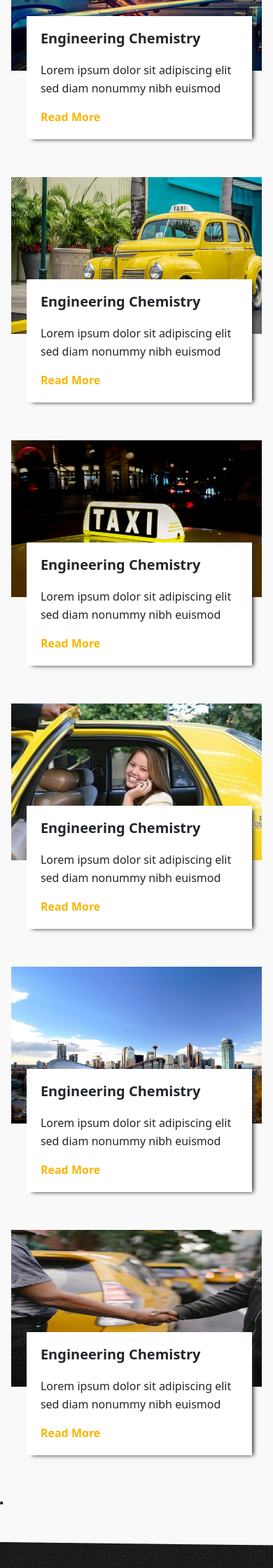
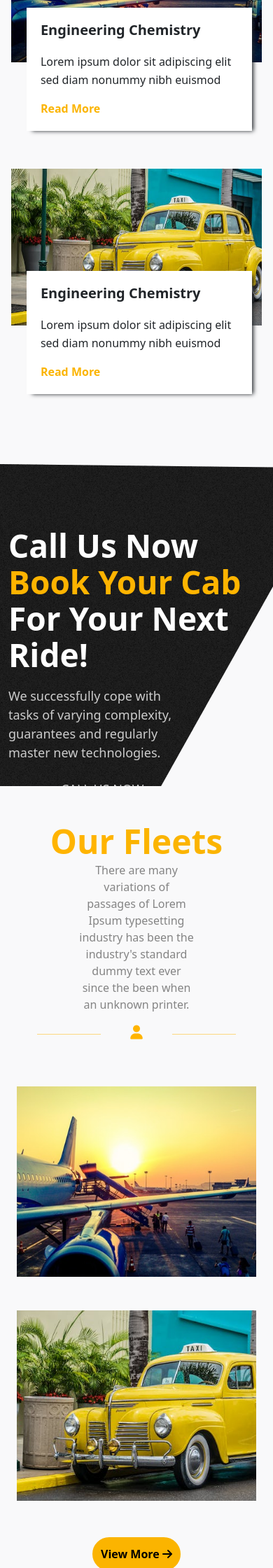
Before and after one commit to Binu-Tamang/flaming-cab, a PHP site: page / in a window 390 px wide. Shown: the part 1760-4000 px from the top of the page at 70% size. Run offline with PHP 8.4, Linux system fonts and the light colour scheme; some libraries are stand-ins or nearby versions.

Commit message:
responsive code

```diff
--- a/assets/css/style.css
+++ b/assets/css/style.css
@@ -112,13 +112,12 @@ section.second-top-header {
   text-align: end;
   display: none;
   z-index: 999;
-  border: 3px solid #fff;
   color: #fff;
 }
-.nav-bar-icons[name="close-outline"] {
+.toggle-nav-icons-js[name="close-outline"] {
   display: none;
 }
-.nav-bar-icons {
+.toggle-nav-icons-js {
   width: 3rem;
   height: 3rem;
 }
@@ -130,6 +129,8 @@ section.second-top-header {
 @media (max-width: 62em) {
   .mobile-nav-btn {
     display: inline-block;
+    position:relative;
+    z-index: 3;
   }
 
   .second-top-header-logo img {
@@ -188,12 +189,12 @@ section.second-top-header {
     align-items: center;
   }
 
-  .active .mobile-nav-btn .nav-bar-icons[name="close-outline"] {
+  .active .mobile-nav-btn .toggle-nav-icons-js[name="close-outline"] {
     display: block;
     outline: none;
   }
 
-  .active .mobile-nav-btn .nav-bar-icons[name="menu-outline"] {
+  .active .mobile-nav-btn .toggle-nav-icons-js[name="menu-outline"] {
     display: none;
     outline: none;
   }
@@ -502,7 +503,7 @@ button.nav-link {
   height: 100%;
 }
 .welcome-image-container::before {
-  content: '';
+  content: "";
   height: 100%;
   width: 100%;
   border: 3px solid #fbb400;
@@ -591,11 +592,47 @@ img.img-fluid.service-img {
   top: 57px;
   right: -18px;
 }
-/* ======responsive of our services====== */
-@media (max-width: 62em){
-.section.main-our-services{
+.services-respo.text-center {
+  display: none;
+}
 
+
+/* =================responsive of services part starts============ */
+@media (max-width: 62em) {
+button.services-respo-btn {
+  border: none;
 }
+button.serives-respo-btn a {
+  color: #000;
+  text-decoration: none;
+}
+.services-respo button {
+  background: #fbb400;
+  border: 2px solid #fbb400;
+  border-radius: 25px;
+  padding: 10px;
+  font-weight: 600;
+}
+.services-respo-btn a {
+  color: #000;
+  text-decoration: none;
+}
+
+.services-respo button:hover {
+  background: transparent;
+  border: 2px solid;
+  transition: 0.3s ease;
+}
+.services-respo-btn a:hover {
+  color: #000;
+}
+  .services-respo {
+    text-align: center;
+    border: none;
+  }
+  .service-img-intro-container.services2 {
+    display: none;
+  }
 }
 /*------------------------------------our services css ends----------------------------------------------*/
 
@@ -714,20 +751,40 @@ section.our-fleets {
   height: 18rem;
   padding: 8px;
 }
-button.fleets-respo-btn {
-  border: none;
+/* =================responsive of fleets part starts============ */
+@media (max-width: 62em) {
+
+.fleets-respo button {
+  background: #fbb400;
+  border: 2px solid #fbb400;
+  border-radius: 25px;
+  padding: 10px;
+  font-weight: 600;
 }
-@media (max-width: 62em){
-  .fleets-respo button::before{
-    content: 'View More';
-background: #fbb400;
-border: 2px solid #fbb400;
-border-radius: 25px;
-padding: 10px;
+.fleets-respo-btn a {
+  color: #000;
+  text-decoration: none;
+}
+.fleets-respo button:hover {
+  background: transparent;
+  border: 2px solid;
+  transition: 0.3s ease;
+}
+
+.fleets-respo-btn a:hover {
+  color: #000;
+}
+.fleets-respo {
+  text-align: center;
+}
+  .fleets-respo {
+    text-align: center;
+    border: none;
+    margin-top: -100px;
   }
-  .fleets-respo{
-text-align: center;
-border: none;
+
+  .fleets2 {
+    display: none;
   }
 }
 /*--------------------------------------------our fleets part css ends --------------------------*/
@@ -1015,7 +1072,6 @@ i.far.fa-heart {
 }
 
 .footer-boxes.fbox-2 li {
-  border-bottom: 1px dashed rgba(102, 102, 102, 0.3);
   padding-bottom: 3px;
 }
 /*========================footer css ends======================*/
@@ -1039,8 +1095,8 @@ section.banner-about-us {
 /* ----banner about us css ends---- */
 
 /* ----why choose us css start---- */
-.banner-about-us-2::before {
-  content: '';
+/* .banner-about-us-2::before {
+  content: "";
   height: 250px;
   background: rgb(13 110 253 / 34%);
   position: absolute;
@@ -1048,7 +1104,7 @@ section.banner-about-us {
   top: 0;
   left: 0;
   width: 100%;
-}
+} */
 .why-choose-us-2 {
   background: #fbb400c2;
   height: 350px;
--- a/assets/js/custom.js
+++ b/assets/js/custom.js
@@ -7,6 +7,8 @@ $(document).ready(function () {
     },
   });
 });
+// up popup js
+
 function setEqualTabPaneHeight() {
   // Get all the tab panes
   var tabPanes = document.querySelectorAll('.flames-content-nav-tab .tab-pane');
--- a/inc/css.php
+++ b/inc/css.php
@@ -1,3 +1,4 @@
+
 <!-- Fontawesome cdn -->
 <link rel="stylesheet" href="https://cdnjs.cloudflare.com/ajax/libs/font-awesome/6.4.0/css/all.min.css" />
 
--- a/inc/footer.php
+++ b/inc/footer.php
@@ -36,7 +36,8 @@
 							<div class="footer-logo">
 								<img src="assets/img/logo.png">
 							</div>
-						<p>Auto Care ipsum dolor sit amet, consectetuer adipiscing elit, sed diam nonummy nibh euismod
+							<p>Auto Care ipsum dolor sit amet, consectetuer adipiscing elit, sed diam nonummy nibh
+								euismod
 								tincidunt ut laoreet dolore agna aliquam erat.</p>
 							<div class="footer-logo-ul">
 								<ul>
@@ -51,14 +52,22 @@
 					<div class="col-md-4 col-lg-4 12">
 						<div class="footer-boxes fbox-2">
 							<h3>Quick Menu</h3>
+							<div class="row">
+								<div class="col-md-6">
 									<ul>
 										<li><a href="#">HOME</a></li>
 										<li><a href="#">ABOUT US</a></li>
 										<li><a href="#">SERVICE</a></li>
+									</ul>
+								</div>
+								<div class="col-md-6">
+									<ul>
 										<li><a href="#">FLEET</a></li>
 										<li><a href="#">BLOG</a></li>
 										<li><a href="#">CONTACT</a></li>
 									</ul>
+								</div>
+							</div>
 						</div>
 					</div>
 					<div class="col-md-4 col-lg-4 12">
@@ -68,9 +77,8 @@
 								<ul>
 									<li><i class="bi bi-geo-alt-fill"></i><strong>address</strong> Airdrie, AB, Canada,
 										Alberta </li>
-								<li><i class="ti-mobile"></i><strong>phone</strong>403-948-2002/403-809-5353 (24/7
-									Support Line)</li>
-								<li><i class="ti-printer"></i><strong>FAX</strong>(123) 123-4567</li>
+									<li><i class="ti-mobile"></i><strong>phone</strong>403-809-5353</li>
+									<li><i class="ti-printer"></i><strong></strong>403-948-2002 (24/24 Support Line)</li>
 								</ul>
 							</div>
 						</div>
--- a/inc/header.php
+++ b/inc/header.php
@@ -49,8 +49,8 @@
 					</ul>
 				</div>
 				<div class="mobile-nav-btn ">
-					<ion-icon name="menu-outline" class="nav-bar-icons"></ion-icon>
-					<ion-icon name="close-outline" class="nav-bar-icons"></ion-icon>
+					<i class="toggle-nav-icons-js fa fa-2x  fas fa-bars " name="menu-outline"></i>
+					<i class="toggle-nav-icons-js fa fa-2x fa-close" name="close-outline"></i>
 				</div>
 			</div>
 		</div>
--- a/inc/js.php
+++ b/inc/js.php
@@ -1,3 +1,4 @@
+
 <!-- js of bootstrap -->
 <script src="https://cdn.jsdelivr.net/npm/bootstrap@5.3.0/dist/js/bootstrap.bundle.min.js"
     integrity="sha384-geWF76RCwLtnZ8qwWowPQNguL3RmwHVBC9FhGdlKrxdiJJigb/j/68SIy3Te4Bkz" crossorigin="anonymous">
@@ -7,6 +8,10 @@
 <!-- jQuery 1.7.2+ or Zepto.js 1.0+ -->
 <script src="//ajax.googleapis.com/ajax/libs/jquery/1.9.1/jquery.min.js"></script>
 <!-- magnific popup js-->
-<script  src="assets/js/magnific-popup.js"></script>
+<script src="assets/js/magnific-popup.js"></script>
+
 <!-- custom js -->
-<script  src="assets/js/custom.js"></script>
+<script src="assets/js/custom.js"></script>
+
+
+<!-- ==================Js section starts==================== -->
--- a/index.php
+++ b/index.php
@@ -1,5 +1,5 @@
 <!DOCTYPE html>
-<html>
+<html lang="en">
 
 <head>
 	<meta charset="UTF-8">
@@ -186,7 +186,7 @@
 								</div>
 							</div>
 							<div class="welcome-part-button">
-							<button><a href="about.php">Read More <i class="fa fa-arrow-right"></a></i></button>
+								<button><a href="about.php">Read More <i class="fa fa-arrow-right"></a></i></button>
 							</div>
 						</div>
 					</div>
@@ -211,7 +211,7 @@
 			<div class="service-intro">
 				<div class="row">
 					<div class="col-md-6 col-sm-12 col-lg-4	">
-						<div class="service-img-intro-container">
+						<div class="service-img-intro-container services1">
 							<img class="img-fluid service-img" src="assets/img/g1.jpg">
 							<div class="service-img-intro">
 								<h4>Engineering Chemistry</h4>
@@ -221,7 +221,7 @@
 						</div>
 					</div>
 					<div class="col-md-6 col-sm-12 col-lg-4	">
-						<div class="service-img-intro-container">
+						<div class="service-img-intro-container services1">
 							<img class="img-fluid service-img" src="assets/img/cab1.jpg">
 							<div class="service-img-intro">
 								<h4>Engineering Chemistry</h4>
@@ -231,7 +231,7 @@
 						</div>
 					</div>
 					<div class="col-md-6 col-sm-12 col-lg-4	">
-						<div class="service-img-intro-container">
+						<div class="service-img-intro-container services2">
 							<img class="img-fluid service-img" src="assets/img/g3.jpg">
 							<div class="service-img-intro">
 								<h4>Engineering Chemistry</h4>
@@ -241,7 +241,7 @@
 						</div>
 					</div>
 					<div class="col-md-6 col-sm-12 col-lg-4	">
-						<div class="service-img-intro-container">
+						<div class="service-img-intro-container services2">
 							<img class="img-fluid service-img" src="assets/img/about.jpg">
 							<div class="service-img-intro">
 								<h4>Engineering Chemistry</h4>
@@ -251,7 +251,7 @@
 						</div>
 					</div>
 					<div class="col-md-6 col-sm-12 col-lg-4	">
-						<div class="service-img-intro-container">
+						<div class="service-img-intro-container services2">
 							<img class="img-fluid service-img" src="assets/img/g2.jpg">
 							<div class="service-img-intro">
 								<h4>Engineering Chemistry</h4>
@@ -261,7 +261,7 @@
 						</div>
 					</div>
 					<div class="col-md-6 col-sm-12 col-lg-4	">
-						<div class="service-img-intro-container">
+						<div class="service-img-intro-container services2">
 							<img class="img-fluid service-img" src="assets/img/hand-shake.jpg">
 							<div class="service-img-intro">
 								<h4>Engineering Chemistry</h4>
@@ -271,9 +271,14 @@
 						</div>
 					</div>
 				</div>
+				<div class="services-respo text-center">
+					<button class="serives-respo-btn">
+						<a href="#">View More <i class="fa fa-arrow-right"></i></a>
+					</button>
+				</div>
 			</div>
 		</div>
-		<div class="services-respo"><button class="serives-respo-btn"><a href="services.php"></a></button></div>
+
 	</section>
 	<!-- ------------------------------------our services parts starts--------------------------------------- -->
 
@@ -321,39 +326,43 @@
 					<div class="row">
 						<div class="col-lg-4 col-sm-12 col-md-6 p-3">
 							<a href="assets/img/g1.jpg" class="image-link-js">
-								<img src="assets/img/g1.jpg">
+								<img class="fleets1" src="assets/img/g1.jpg">
 							</a>
 						</div>
 						<div class="col-lg-4 col-sm-12 col-md-6 p-3">
 							<a href="assets/img/cab1.jpg" class="image-link-js">
-								<img src="assets/img/cab1.jpg">
+								<img class="fleets1" src="assets/img/cab1.jpg">
 							</a>
 						</div>
 						<div class="col-lg-4 col-sm-12 col-md-6 p-3">
 							<a href="assets/img/g3.jpg" class="image-link-js">
-								<img src="assets/img/g3.jpg">
+								<img class="fleets2" src="assets/img/g3.jpg">
 							</a>
 						</div>
 						<div class="col-lg-4 col-sm-12 col-md-6 p-3">
 							<a href="assets/img/about.jpg" class="image-link-js">
-								<img src="assets/img/about.jpg">
+								<img class="fleets2" src="assets/img/about.jpg">
 							</a>
 						</div>
 						<div class="col-lg-4 col-sm-12 col-md-6 p-3">
 							<a href="assets/img/g2.jpg" class="image-link-js">
-								<img src="assets/img/g2.jpg">
+								<img class="fleets2" src="assets/img/g2.jpg">
 							</a>
 						</div>
 						<div class="col-lg-4 col-sm-12 col-md-6 p-3">
 							<a href="assets/img/hand-shake.jpg" class="image-link-js">
-								<img src="assets/img/hand-shake.jpg">
+								<img class="fleets2" src="assets/img/hand-shake.jpg">
 							</a>
 						</div>
 					</div>
 				</div>
 			</div>
 		</div>
-		<div class="fleets-respo"><button class="fleets-respo-btn"></button></div>
+		<div class="fleets-respo">
+			<button class="fleets-respo-btn">
+				<a href="#">View More <i class="fa fa-arrow-right"></i></a>
+			</button>
+		</div>
 	</section>
 	<!-- ------------------------------Our fleets start ----------------------------->
 
@@ -402,16 +411,13 @@
 		</div>
 	</section>
 	<!-- --------------------testimols ends--------------------- -->
-<!-- ---------------------------footer starts--------------------- -->
+	<!-- ---------------------------footer starts--------------------- -->
 	<?php
 	include('inc/footer.php');
 	include('inc/js.php')
 		?>
-<!-- ---------------------------footer ends--------------------- -->
+	<!-- ---------------------------footer ends--------------------- -->
 
-	<!-- ==================Js section starts==================== -->
-	<script type="module" src="https://unpkg.com/ionicons@7.1.0/dist/ionicons/ionicons.esm.js"></script>
-	<script nomodule src="https://unpkg.com/ionicons@7.1.0/dist/ionicons/ionicons.js"></script>
 </body>
 
 </html>
```
Also changed, not shown: assets/img/slider/taxi4.jpg (renamed from assets/img/slider/taxi4.png). Lines whose indentation alone changed are shown as unchanged.
